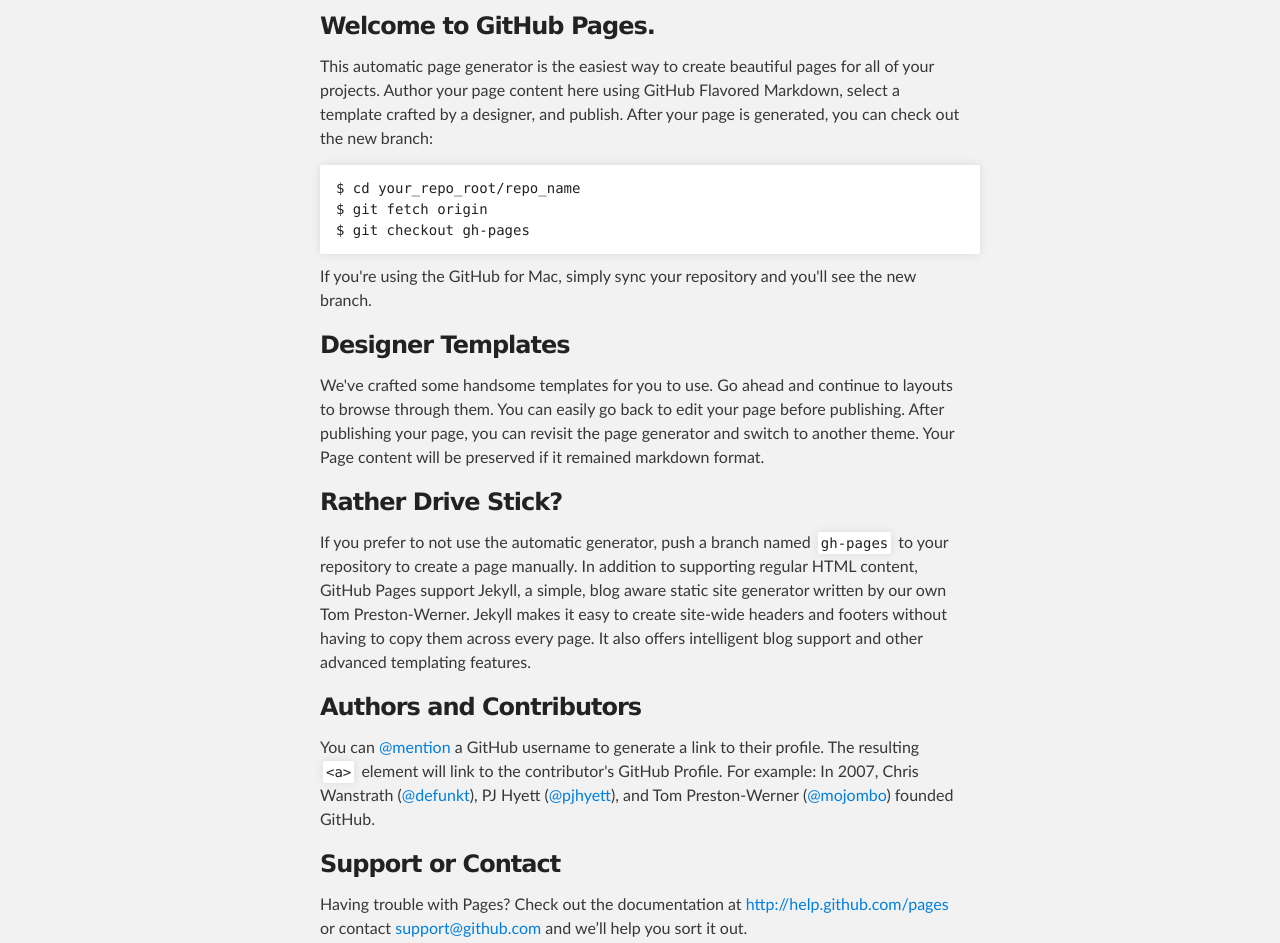
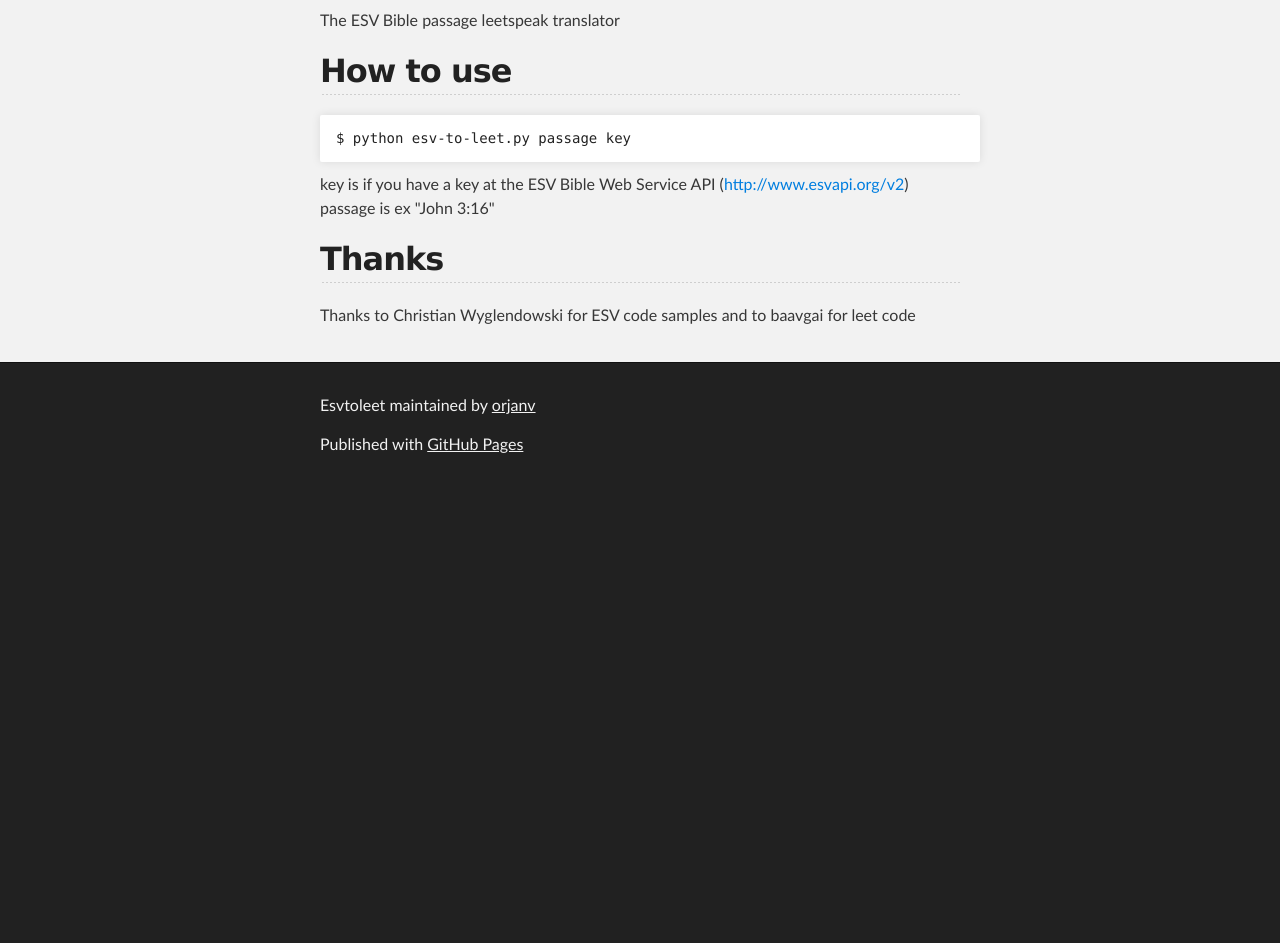
Before and after one commit to orjanv/esvtoleet, a plain HTML site: page index.html in a window 1280 px wide. Shown: the part 252-1195 px from the top of the page. After the commit the page ends 800 px from the top, so only its background shows below. Drawn offline with Linux system fonts and the light colour scheme.

```diff
--- a/index.html
+++ b/index.html
@@ -31,37 +31,21 @@
     <!-- MAIN CONTENT -->
     <div id="main_content_wrap" class="outer">
       <section id="main_content" class="inner">
-        <h3>
-<a name="welcome-to-github-pages" class="anchor" href="#welcome-to-github-pages"><span class="octicon octicon-link"></span></a>Welcome to GitHub Pages.</h3>
+        <p>The ESV Bible passage leetspeak translator</p>
 
-<p>This automatic page generator is the easiest way to create beautiful pages for all of your projects. Author your page content here using GitHub Flavored Markdown, select a template crafted by a designer, and publish. After your page is generated, you can check out the new branch:</p>
+<h2>
+<a name="how-to-use" class="anchor" href="#how-to-use"><span class="octicon octicon-link"></span></a>How to use</h2>
 
-<pre><code>$ cd your_repo_root/repo_name
-$ git fetch origin
-$ git checkout gh-pages
+<pre><code>$ python esv-to-leet.py passage key
 </code></pre>
 
-<p>If you're using the GitHub for Mac, simply sync your repository and you'll see the new branch.</p>
+<p>key is if you have a key at the ESV Bible Web Service API (<a href="http://www.esvapi.org/v2">http://www.esvapi.org/v2</a>)
+passage is ex "John 3:16"</p>
 
-<h3>
-<a name="designer-templates" class="anchor" href="#designer-templates"><span class="octicon octicon-link"></span></a>Designer Templates</h3>
+<h2>
+<a name="thanks" class="anchor" href="#thanks"><span class="octicon octicon-link"></span></a>Thanks</h2>
 
-<p>We've crafted some handsome templates for you to use. Go ahead and continue to layouts to browse through them. You can easily go back to edit your page before publishing. After publishing your page, you can revisit the page generator and switch to another theme. Your Page content will be preserved if it remained markdown format.</p>
-
-<h3>
-<a name="rather-drive-stick" class="anchor" href="#rather-drive-stick"><span class="octicon octicon-link"></span></a>Rather Drive Stick?</h3>
-
-<p>If you prefer to not use the automatic generator, push a branch named <code>gh-pages</code> to your repository to create a page manually. In addition to supporting regular HTML content, GitHub Pages support Jekyll, a simple, blog aware static site generator written by our own Tom Preston-Werner. Jekyll makes it easy to create site-wide headers and footers without having to copy them across every page. It also offers intelligent blog support and other advanced templating features.</p>
-
-<h3>
-<a name="authors-and-contributors" class="anchor" href="#authors-and-contributors"><span class="octicon octicon-link"></span></a>Authors and Contributors</h3>
-
-<p>You can <a href="https://github.com/blog/821" class="user-mention">@mention</a> a GitHub username to generate a link to their profile. The resulting <code>&lt;a&gt;</code> element will link to the contributor's GitHub Profile. For example: In 2007, Chris Wanstrath (<a href="https://github.com/defunkt" class="user-mention">@defunkt</a>), PJ Hyett (<a href="https://github.com/pjhyett" class="user-mention">@pjhyett</a>), and Tom Preston-Werner (<a href="https://github.com/mojombo" class="user-mention">@mojombo</a>) founded GitHub.</p>
-
-<h3>
-<a name="support-or-contact" class="anchor" href="#support-or-contact"><span class="octicon octicon-link"></span></a>Support or Contact</h3>
-
-<p>Having trouble with Pages? Check out the documentation at <a href="http://help.github.com/pages">http://help.github.com/pages</a> or contact <a href="mailto:support@github.com">support@github.com</a> and we’ll help you sort it out.</p>
+<p>Thanks to Christian Wyglendowski for ESV code samples and to baavgai for leet code</p>
       </section>
     </div>
 
```
Also changed, not shown: params.json (+1 -1 lines).
